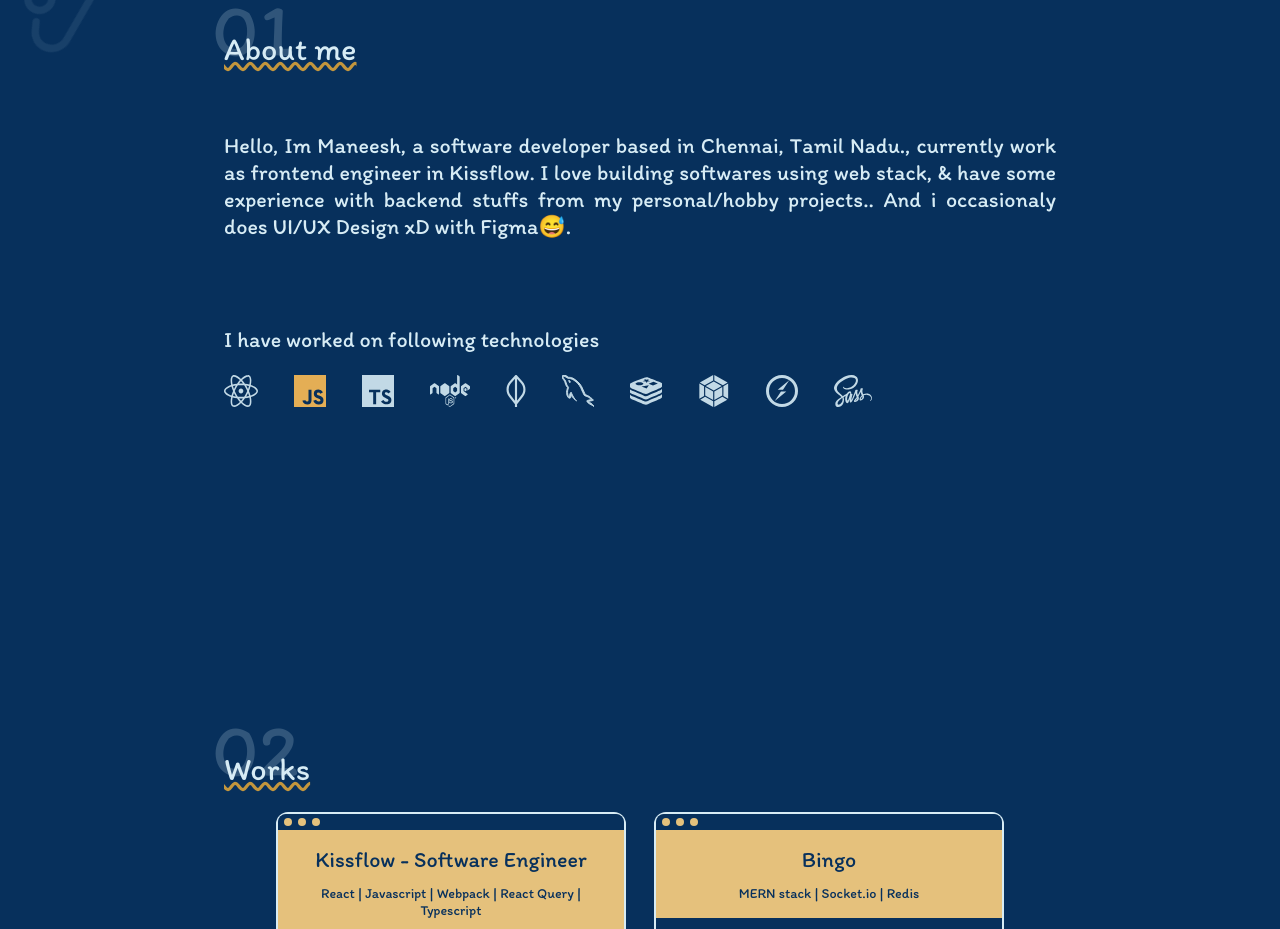
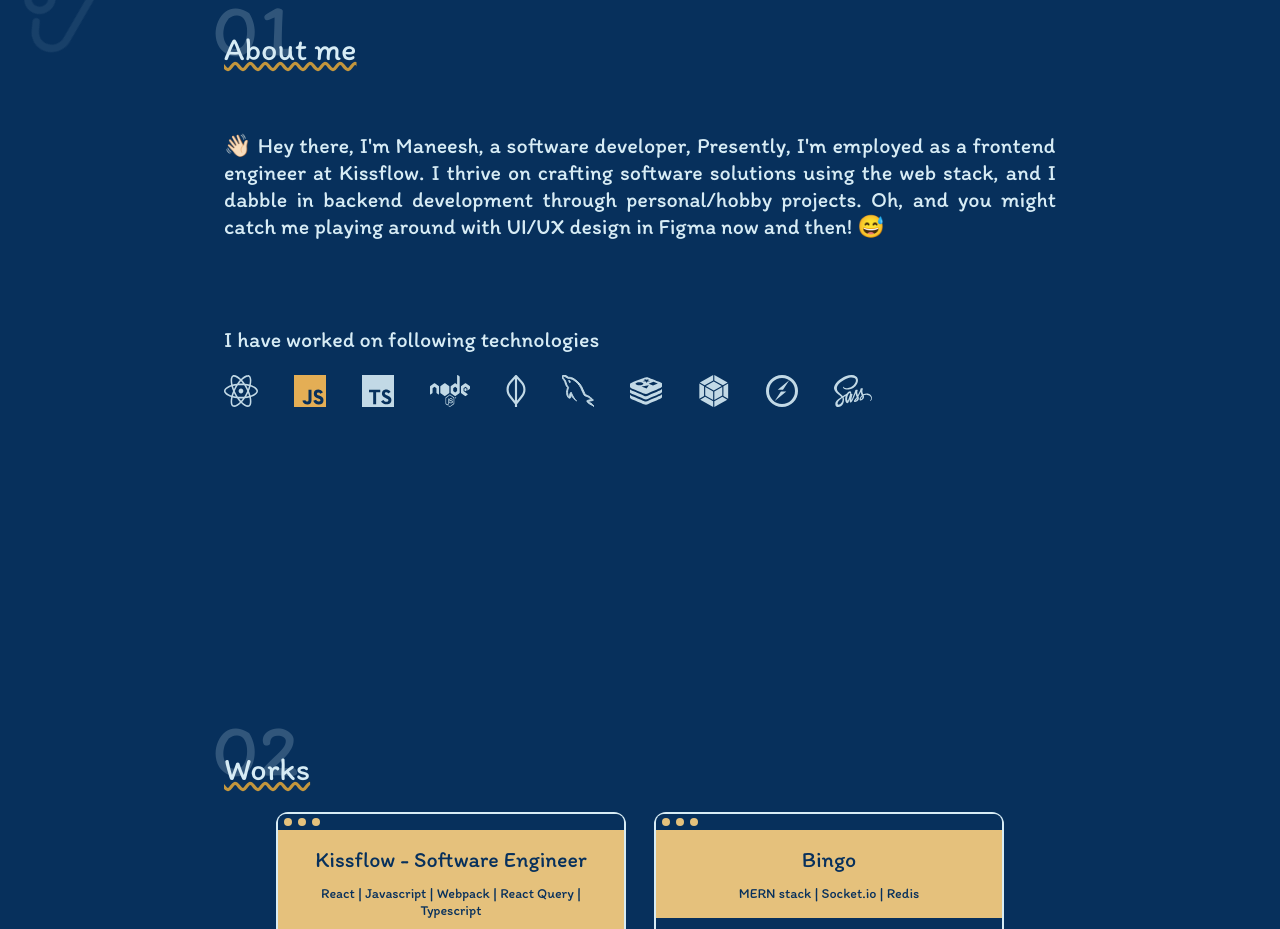
Before and after one commit to manu2699/Portfolio, a Next.js app: page / in a window 1280 px wide. Shown: the part 802-1731 px from the top of the page. Built offline with nearby package versions, Linux system fonts and the light colour scheme.

Commit message:
Update about.tsx with improved wording and emoji

```diff
--- a/components/about.tsx
+++ b/components/about.tsx
@@ -78,12 +78,12 @@ export const AboutComponent = () => {
 			<div className={styles.aboutContainer}>
 				<Title text={"About me"} index={"01"} />
 				<p>
-					Hello, Im Maneesh, a software developer based in Chennai,
-					Tamil Nadu., currently work as frontend engineer in
-					Kissflow. I love building softwares using
-					web stack, & have some experience with backend stuffs from my
-					personal/hobby projects.. And i occasionaly does
-					UI/UX Design xD with Figma😅.
+					👋🏻 Hey there, I'm Maneesh, a software developer, Presently, I'm
+					employed as a frontend engineer at Kissflow. I thrive on
+					crafting software solutions using the web stack, and I
+					dabble in backend development through personal/hobby
+					projects. Oh, and you might catch me playing around with
+					UI/UX design in Figma now and then! 😅
 				</p>
 				<div>
 					<p>I have worked on following technologies</p>
```
